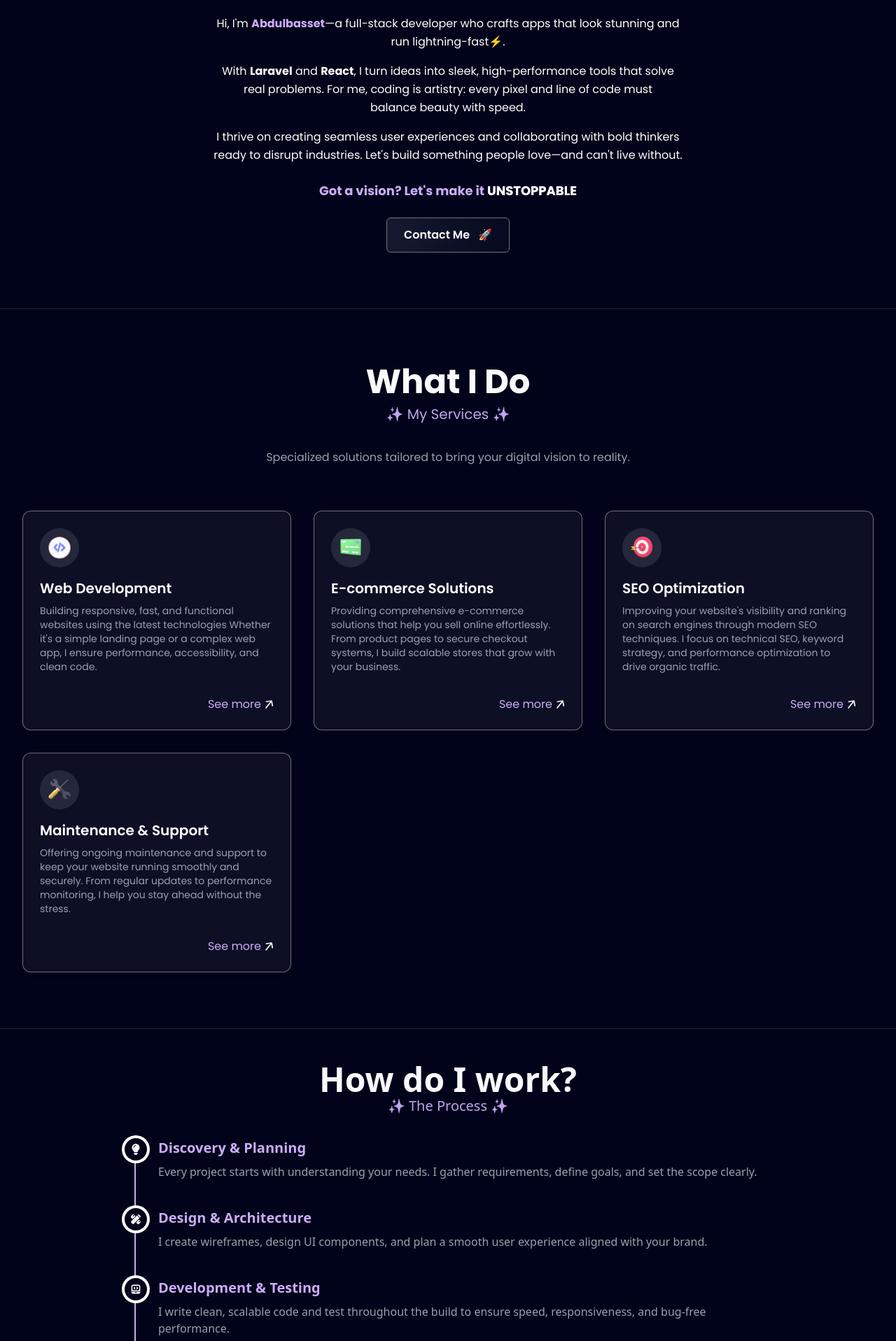
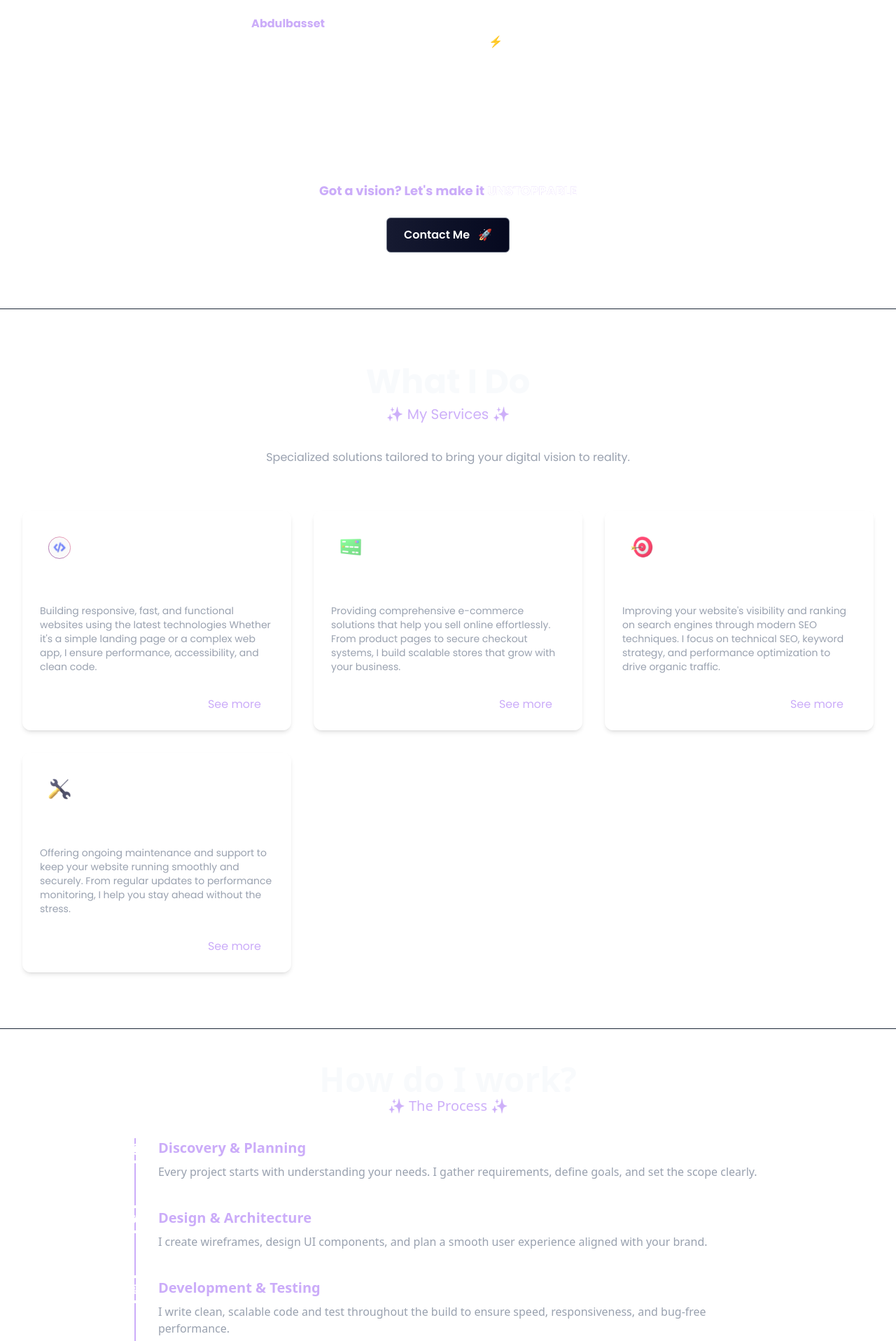
Before and after one commit to abdulbasset-benz/portfolio, a React (Vite) app: page / in a window 1280 px wide. Shown: the part 880-2797 px from the top of the page at 70% size. Built offline with nearby package versions, Linux system fonts and the light colour scheme.

Commit message:
removed bg primary and add it in global css

```diff
--- a/src/components/AboutMe.jsx
+++ b/src/components/AboutMe.jsx
@@ -3,7 +3,7 @@ import "../style.css";
 
 const AboutMe = () => {
   return (
-    <section className="bg-primary text-white border-t border-gray-800 font-poppins py-20 px-4">
+    <section className=" text-white border-t border-gray-800 font-poppins py-20 px-4">
       <div className="container mx-auto flex flex-col items-center text-center relative">
         <h1 className="text-5xl font-bold bg-clip-text text-transparent bg-slate-50">
           About Me
@@ -30,8 +30,8 @@ const AboutMe = () => {
 
         <p className="mt-4 max-w-2xl text-md leading-relaxed">
           I thrive on creating seamless user experiences and collaborating with
-          bold thinkers ready to disrupt industries. Let's build something people
-          love—and can't live without.
+          bold thinkers ready to disrupt industries. Let's build something
+          people love—and can't live without.
         </p>
 
         <div className="mt-6 text-lg bg-clip-text text-transparent bg-text-header font-bold">
--- a/src/components/Hero.jsx
+++ b/src/components/Hero.jsx
@@ -5,7 +5,7 @@ import arrow from "../assets/arrow.svg";
 
 const Hero = () => {
   return (
-    <section className="bg-primary text-amber-50 font-montserrat py-20">
+    <section className=" text-amber-50 font-montserrat py-20">
       <div className="container mx-auto flex flex-col items-center gap-5 text-center px-4 relative">
         <img
           src={avatar}
@@ -13,7 +13,8 @@ const Hero = () => {
           className="w-40 h-40 rounded-full shadow-lg object-cover"
         />
         <p className="uppercase text-text-secondary tracking-wide">
-          Dynamic Web Magic with <span className="text-text-secondary">Laravel</span> &{" "}
+          Dynamic Web Magic with{" "}
+          <span className="text-text-secondary">Laravel</span> &{" "}
           <span className="text-text-secondary">React.js</span>
         </p>
         <h1 className="font-inter font-extrabold capitalize text-4xl md:text-5xl lg:text-6xl max-w-5xl">
--- a/src/components/Process.jsx
+++ b/src/components/Process.jsx
@@ -3,7 +3,7 @@ import steps from "../data/Steps";
 
 const Process = () => {
   return (
-    <div className=" mx-auto  py-12 bg-primary border-t border-gray-800 p-10">
+    <div className=" mx-auto  py-12 border-t border-gray-800 p-10">
       <div className="max-w-4xl mx-auto text-white ">
         <h1 className="text-5xl font-bold bg-clip-text text-transparent text-center  bg-slate-50">
           How do I work?
@@ -17,7 +17,7 @@ const Process = () => {
             return (
               <div key={index} className="mb-10 ml-2 relative">
                 <div className="absolute -left-6">
-                  <Icon className="w-8 h-8 text-white bg-primary p-2 rounded-full ring-4 ring-white" />
+                  <Icon className="w-8 h-8 text-white p-2 rounded-full ring-4 ring-white" />
                 </div>
                 <h3 className="text-xl ml-6 font-semibold text-text-header">
                   {step.title}
--- a/src/components/Services.jsx
+++ b/src/components/Services.jsx
@@ -6,7 +6,7 @@ const Services = () => {
   return (
     <section
       id="services"
-      className="py-20 bg-primary border-t border-t-gray-800 font-poppins"
+      className="py-20 border-t border-t-gray-800 font-poppins"
     >
       <div className="max-w-7xl mx-auto px-4 sm:px-6 lg:px-8">
         {/* Section Header */}
```
